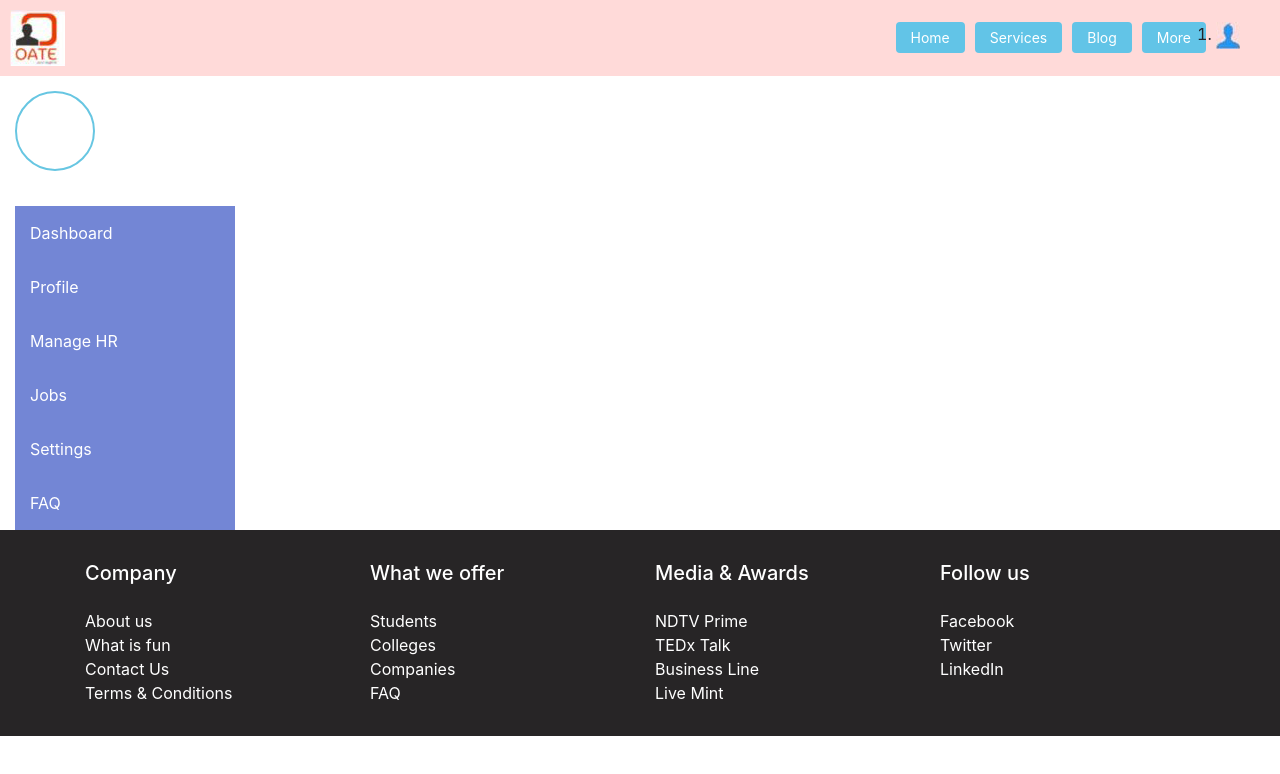
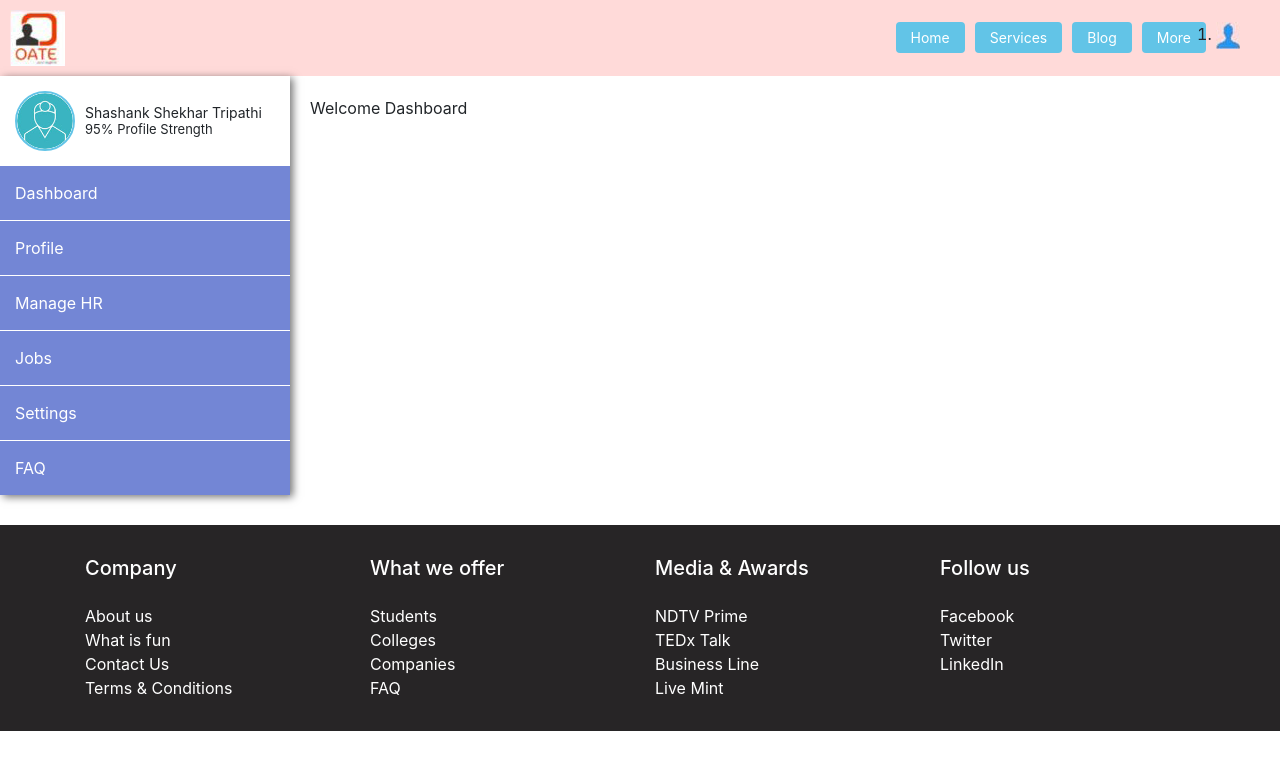
Before and after one commit to uimaster/oateApp, an Angular app: page /employer in a window 1280 px wide. Shown: the top 774 px of the page. Built offline with nearby package versions, Linux system fonts and the light colour scheme.

Commit message:
Fix design

```diff
--- a/src/app/employer/dashboard/dashboard.component.html
+++ b/src/app/employer/dashboard/dashboard.component.html
@@ -1,6 +1,6 @@
 <div class="wrapper">
   <app-sidebar></app-sidebar>
   <div class="content-wrapper">
-
+    Welcome Dashboard
   </div>
 </div>
--- a/src/app/shared/footer/footer.component.css
+++ b/src/app/shared/footer/footer.component.css
@@ -1,3 +1,3 @@
-.page-footer{background-color: #272526; padding:15px 0; color:#ffffff;}
+.page-footer{background-color: #272526; padding:15px 0; color:#ffffff; margin-top: 30px;}
 .font-weight-bold{font-weight: 500 !important; color: #ffffff;}
 footer ul li a{color: #ffffff;}
--- a/src/app/shared/sidebar/sidebar.component.css
+++ b/src/app/shared/sidebar/sidebar.component.css
@@ -1,2 +1,6 @@
-.row-box{padding:15px; background: #ffffff;}
-.profile-image{width: 80px; height: 80px; border-radius: 50%; border:2px solid #67c6e2;}
+.row-box{padding:15px; background: #ffffff; display: block; float: left;}
+.profile-image{float: left; display: block;}
+.profile-details{margin-left:70px; margin-top: 15px;}
+.profile-details .name{margin-bottom: 2px; font-size: 14px; line-height: 14px;}
+.profile-details .strength{margin-bottom:0; font-size: 13px; line-height: 14px;}
+.profile-image .pimg img{width: 60px; height: 60px; border-radius: 50%; border:2px solid #62c4e7;}
--- a/src/app/shared/sidebar/sidebar.component.html
+++ b/src/app/shared/sidebar/sidebar.component.html
@@ -1,9 +1,12 @@
 <div class="sidebar">
    <div class="row-box sidebar-header">
       <div class="profile-image">
-         <span class="img"></span>
+         <span class="pimg"><img src="assets/img/profile.jpg" alt=""></span>
       </div>
-      <div class="profile-details"></div>
+      <div class="profile-details">
+        <p class="name">Shashank Shekhar Tripathi</p>
+        <p class="strength">95% Profile Strength</p>
+      </div>
   </div>
   <ul class="sidebar-nav">
     <li><a href="#">Dashboard</a></li>
--- a/src/styles.css
+++ b/src/styles.css
@@ -4,7 +4,15 @@
     width: 100%;
     align-items: stretch;
 }
-.sidebar{min-width: 250px; max-width: 250px;}
-.sidebar-nav{list-style: none; padding: 20px 15px;}
+.sidebar{
+ min-width: 290px; max-width: 290px; float: left;
+ -webkit-box-shadow: 3px 2px 8px 0px rgba(0,0,0,0.55);
+ -moz-box-shadow: 3px 2px 8px 0px rgba(0,0,0,0.55);
+ box-shadow: 3px 2px 8px 0px rgba(0,0,0,0.55);
+}
+.sidebar-nav{list-style: none; padding: 0px;}
 .sidebar-nav li{list-style:none; display: block;}
-.sidebar-nav li a{padding:15px; text-align: left; color: #ffffff; background: #7386d5; float:left; width: 100%; text-transform: capitalize;}
+.sidebar-nav li a{text-decoration: none; padding:15px; border-bottom: 1px solid #ffffff; text-align: left; color: #ffffff; background: #7386d5; float:left; width: 100%; text-transform: capitalize;}
+.sidebar-nav li a:hover{background: #62c4e7;}
+.sidebar-nav li:last-child a{border-bottom: 0;}
+.content-wrapper{width: 100%; float: left; padding: 20px;}
```
Also changed, not shown: src/assets/img/profile.jpg (added).
